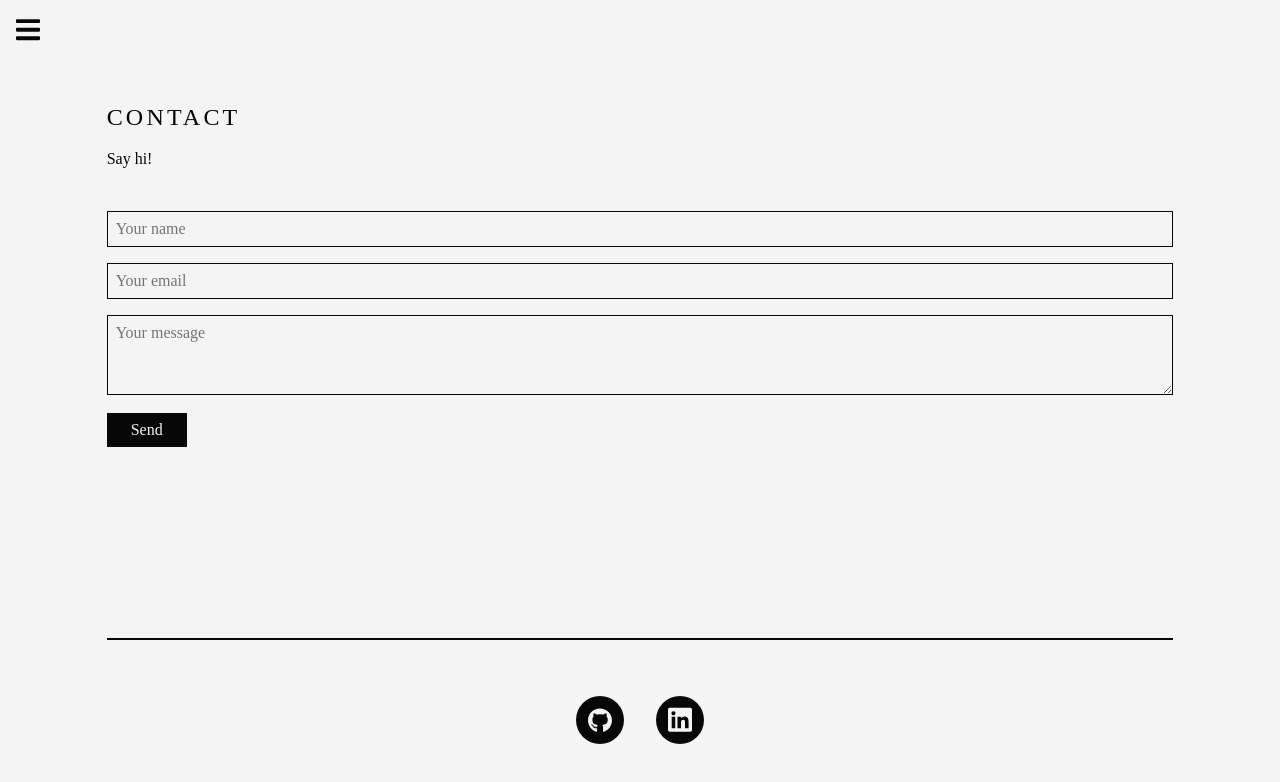
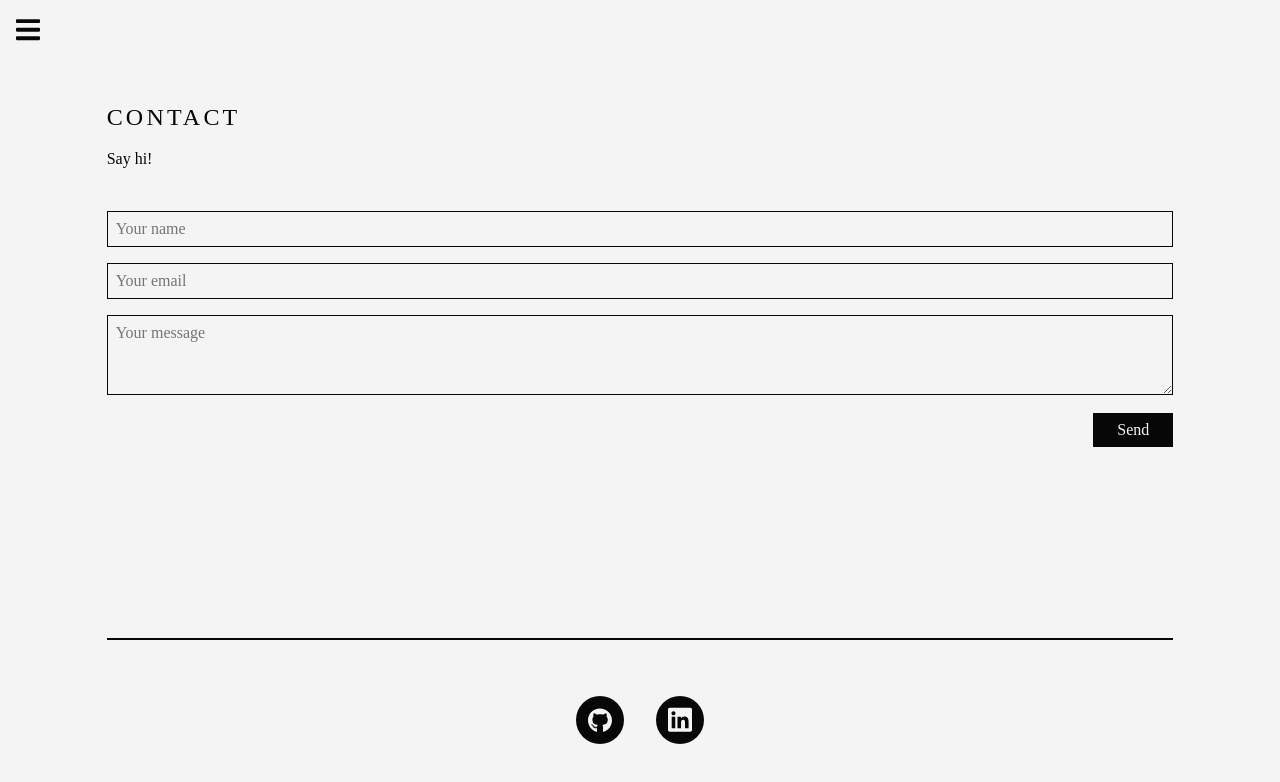
Before and after one commit to turnerjw/jstntrnr, a Next.js app: page /contact in a window 1280 px wide. Shown: the top 782 px of the page. Built offline with nearby package versions, Linux system fonts and the light colour scheme; a web font is replaced by a local one.

Commit message:
Finished contact form

```diff
--- a/components/ContactForm.js
+++ b/components/ContactForm.js
@@ -1,16 +1,40 @@
 import React, { Component } from "react";
-import styled from "styled-components";
+import styled, { keyframes } from "styled-components";
+import { FontAwesomeIcon } from "@fortawesome/react-fontawesome";
 import "isomorphic-fetch";
 
+const spin = keyframes`
+    from{
+        transform: rotate(0deg);
+    }
+    to{
+        transform: rotate(360deg);
+    }
+`;
+
+const Icon = styled.div`
+    height: 1.5rem;
+    width: 1.5rem;
+    //padding: 1rem;
+    animation: ${({ submitting }) => (submitting ? spin : "")} 1s steps(8, end)
+        infinite;
+`;
+
 const Form = styled.form`
-    display: flex;
     fieldset,
     input,
     textarea {
         width: 100%;
     }
+    fieldset {
+        display: flex;
+        flex-direction: column;
+    }
     textarea {
         min-height: 5rem;
+    }
+    button {
+        align-self: flex-end;
     }
 `;
 
@@ -20,6 +44,7 @@ class ContactForm extends Component {
         this.state = {
             submitting: false,
             submitted: false,
+            error: false,
             name: "",
             email: "",
             message: ""
@@ -53,21 +78,32 @@ class ContactForm extends Component {
             },
             body: JSON.stringify(data)
         }).then(res => {
-            res.status === 200 ? this.setState({ submitted: true }) : "";
+            this.setState({ submitting: false });
+            res.status === 200
+                ? this.setState({ submitted: true })
+                : this.setState({ error: true });
         });
     };
 
     render() {
+        const {
+            name,
+            email,
+            message,
+            submitting,
+            submitted,
+            error
+        } = this.state;
         return (
             <Form onSubmit={this.handleSubmit}>
-                <fieldset>
+                <fieldset disabled={submitting || submitted}>
                     <label htmlFor="name">
                         <input
                             type="text"
                             id="name"
                             name="name"
                             required
-                            value={this.state.name}
+                            value={name}
                             onChange={this.handleChange}
                             placeholder="Your name"
                         />
@@ -78,7 +114,7 @@ class ContactForm extends Component {
                             id="email"
                             name="email"
                             required
-                            value={this.state.email}
+                            value={email}
                             onChange={this.handleChange}
                             placeholder="Your email"
                         />
@@ -88,12 +124,25 @@ class ContactForm extends Component {
                             id="message"
                             name="message"
                             required
-                            value={this.state.message}
+                            value={message}
                             onChange={this.handleChange}
                             placeholder="Your message"
                         />
                     </label>
-                    <button type="submit">Send</button>
+                    <button iconVisible={submitting || submitted} type="submit">
+                        {!submitting && !submitted && !error && "Send"}
+                        {submitting && (
+                            <Icon submitting>
+                                <FontAwesomeIcon icon="spinner" />
+                            </Icon>
+                        )}
+                        {submitted && (
+                            <Icon>
+                                <FontAwesomeIcon icon="check" />
+                            </Icon>
+                        )}
+                        {error && "Problem Sending"}
+                    </button>
                 </fieldset>
             </Form>
         );
--- a/pages/_app.js
+++ b/pages/_app.js
@@ -5,11 +5,27 @@ import { createGlobalStyle, ThemeProvider } from "styled-components";
 import reset from "styled-reset";
 import { ParallaxProvider } from "react-scroll-parallax";
 import { library, config } from "@fortawesome/fontawesome-svg-core";
-import { faBars, faTimes, faEnvelope } from "@fortawesome/free-solid-svg-icons";
+import {
+    faBars,
+    faTimes,
+    faEnvelope,
+    faSpinner,
+    faCheck,
+    faExclamation
+} from "@fortawesome/free-solid-svg-icons";
 import { faGithub, faLinkedin } from "@fortawesome/free-brands-svg-icons";
 import NavMenu from "../components/NavMenu";
 
-library.add(faBars, faTimes, faEnvelope, faGithub, faLinkedin);
+library.add(
+    faBars,
+    faTimes,
+    faEnvelope,
+    faSpinner,
+    faCheck,
+    faExclamation,
+    faGithub,
+    faLinkedin
+);
 config.autoAddCss = false;
 
 const theme = {
@@ -115,6 +131,11 @@ const GlobalStyle = createGlobalStyle`
             ::before{
                 transform: scaleX(1);
             }
+            &:disabled{
+                ::before{
+                    transform: scaleX(0);
+                }
+            }
         }
     }
 `;
```
